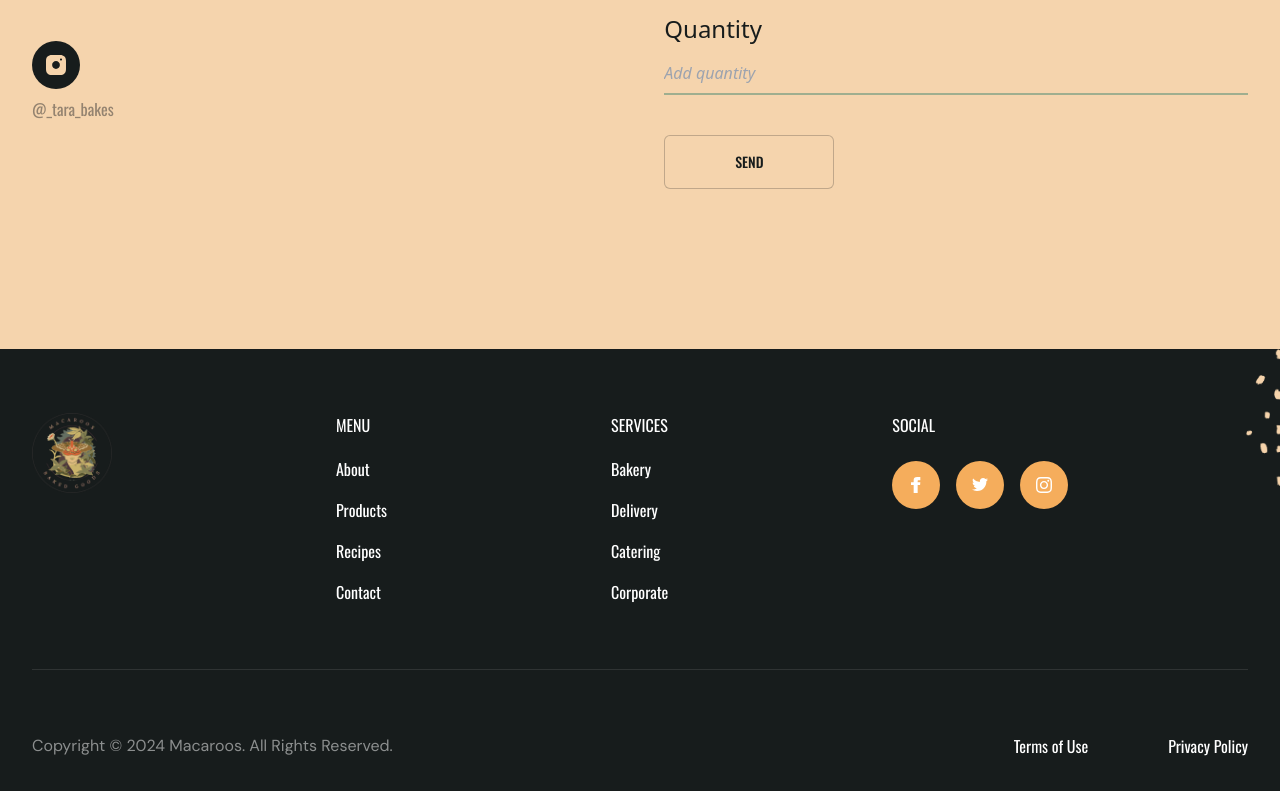
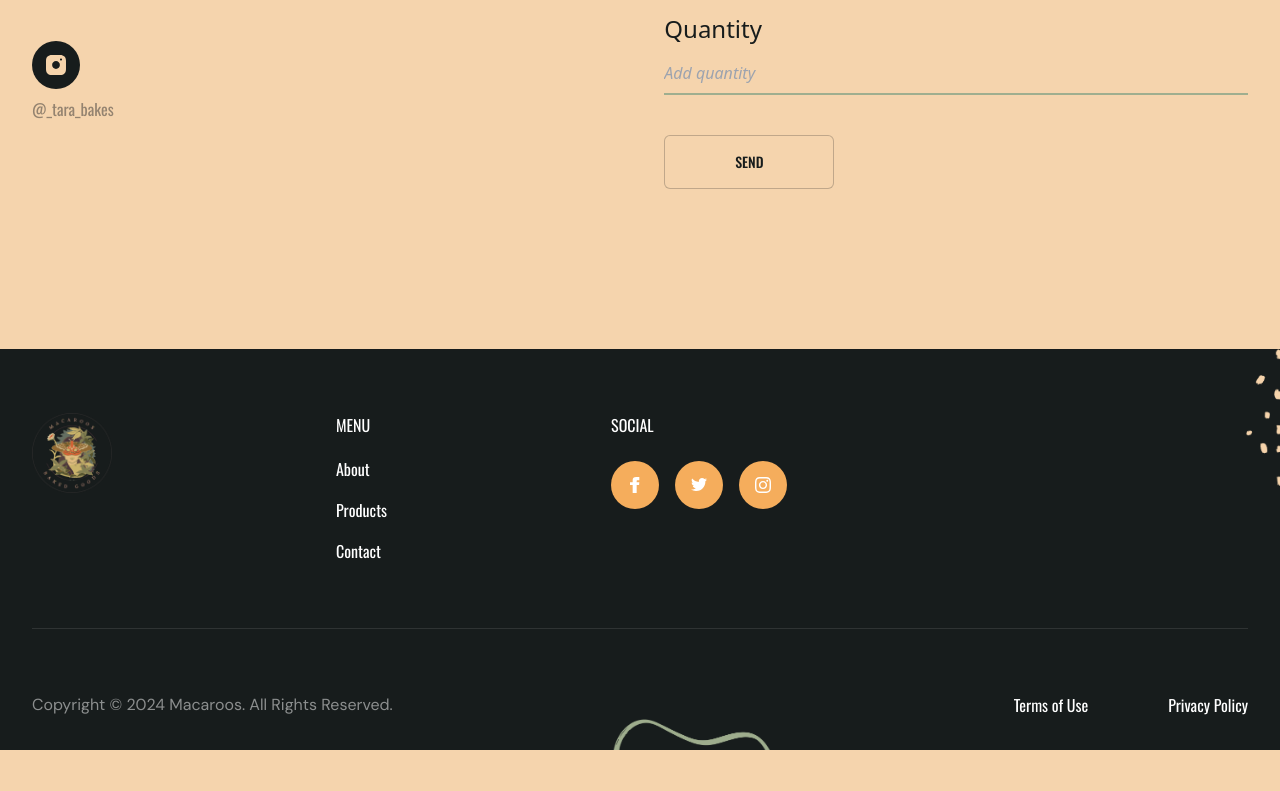
Before and after one commit to MacaroosByNash/macaroos-baked-goods, a Next.js app: page / in a window 1280 px wide. Shown: the part 7324-8115 px from the top of the page. After the commit the page ends 8074 px from the top, so only its background shows below. Built offline with nearby package versions, Linux system fonts and the light colour scheme.

Commit message:
fix: remove services

```diff
--- a/src/app/globals.css
+++ b/src/app/globals.css
@@ -76,7 +76,7 @@ input[type="number"] {
     url("../assets/images/sprinkles-four.png");
   background-repeat: no-repeat;
   background-size: 44%, 38%;
-  background-position: 48% 125%, 140% 0%;
+  background-position: 48% 135%, 140% 0%;
 }
 
 @media (min-width: 1280px) {
--- a/src/components/shared/footer.tsx
+++ b/src/components/shared/footer.tsx
@@ -4,7 +4,7 @@ import Link from "next/link";
 import { Facebook, InstagramO, Twitter } from "../icons";
 
 export default function Footer() {
-  const { menu, service, social, t, termsAndPrivacy } = useFooter();
+  const { menu, social, t, termsAndPrivacy } = useFooter();
   return (
     <footer className="footer bg-foreground text-white flex items-center justify-center pt-6 lg:pt-16 pb-20 lg:pb-8 px-4 md:px-8">
       <div className="container flex flex-col gap-16">
@@ -18,7 +18,7 @@ export default function Footer() {
               className="w-14 h-14 lg:w-20 lg:h-20"
             />
           </Link>
-          {[menu, service].map((menu) => (
+          {[menu].map((menu) => (
             <div
               key={menu.name}
               className="flex items-center lg:items-start flex-col gap-5"
@@ -83,10 +83,6 @@ function useFooter() {
         title: t("MENU_SECTION.MENU.PRODUCTS"),
       },
       {
-        href: "#",
-        title: t("MENU_SECTION.MENU.RECIPES"),
-      },
-      {
         href: "#contact",
         title: t("MENU_SECTION.MENU.CONTACT"),
       },
```
